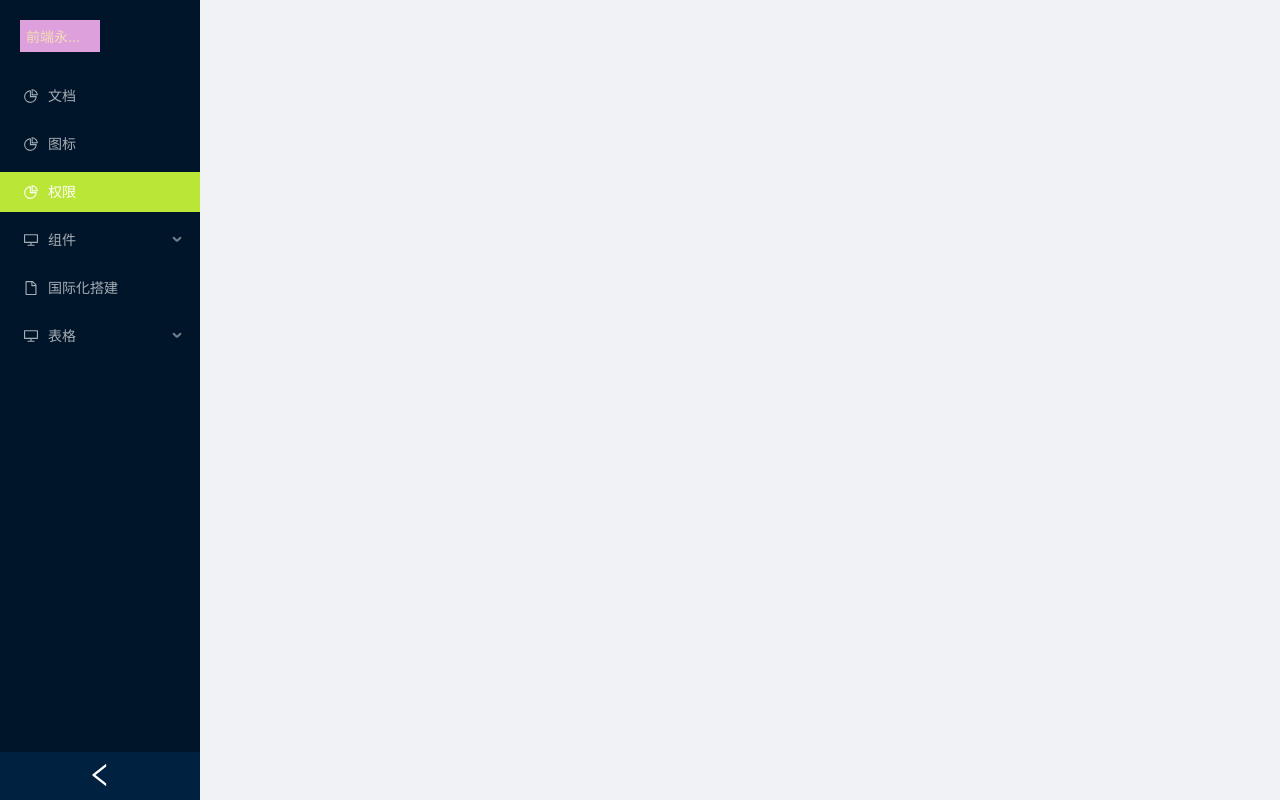
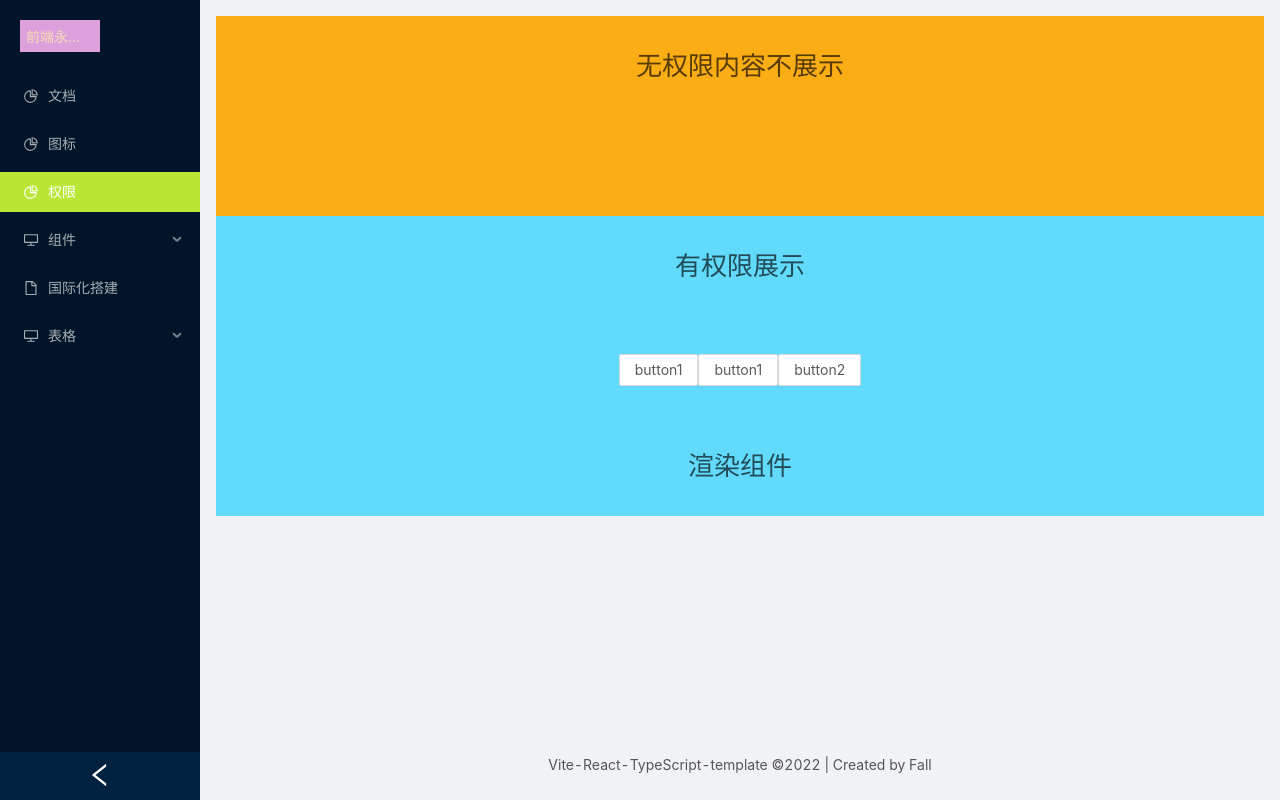
Before and after one commit to fall-zhang/vite-typescript-react-template, a React (Vite) app: page /auth in a window 1280 px wide. Built offline with nearby package versions, Linux system fonts and the light colour scheme; sample sign-in values are in the browser's storage.

Commit message:
修改菜单

```diff
--- a/src/layouts/index.tsx
+++ b/src/layouts/index.tsx
@@ -1,16 +1,20 @@
 import React from "react"
-import { Layout} from "antd"
+import Menu from './menus'
+import { Layout } from "antd"
 
-const MainPage:React.FC = ({children})=>{
-  return <>
-     <Layout className="site-layout">
-        <Layout.Header className="site-layout-background" style={{ padding: 0 }} />
+const MainPage: React.FC = ({ children }) => {
+  return (<>
+    <Layout style={{ minHeight: "100vh", width: "100%" }}>
+      <Menu />
+      <Layout className="site-layout">
+        {/* <Layout.Header className="site-layout-background" style={{ padding: 0 }} /> */}
         <Layout.Content style={{ margin: "16px 16px" }}>{children}</Layout.Content>
         <Layout.Footer style={{ textAlign: "center" }}>
-          Vite-React-TypeScript-template ©2022 Created by Fall
+          Vite-React-TypeScript-template ©2022 <span>|</span> Created by Fall
         </Layout.Footer>
       </Layout>
-  </>
+    </Layout>
+  </>)
 }
 
 export default MainPage
--- a/src/layouts/menus/index.tsx
+++ b/src/layouts/menus/index.tsx
@@ -10,12 +10,11 @@ import {
 import { formatMessage } from "@/core/locales"
 
 const { Sider } = Layout
-const HomePage: React.FC = ({ children }) => {
+const HomePage: React.FC = () => {
   // 收缩侧边栏
   const message = formatMessage({ id: "frontEnd" })
   const [collapsed, setCollapsed] = useState<boolean>(false)
   return (
-    <Layout style={{ minHeight: "100vh", width: "100%" }}>
     <Sider
       collapsible
       collapsed={collapsed}
@@ -59,7 +58,6 @@ const HomePage: React.FC = ({ children }) => {
         </Menu.SubMenu>
       </Menu>
     </Sider>
-    </Layout>
   )
 }
 
--- a/src/router/index.tsx
+++ b/src/router/index.tsx
@@ -1,7 +1,7 @@
 import React from "react"
 import { BrowserRouter, Redirect, Route, Switch } from "react-router-dom"
 
-import HomePage from "@/layouts/menus"
+import HomePage from "@/layouts"
 
 import LoginPage from "@/pages/login"
 import DocPage from "@/pages/doc"
```
Lines whose indentation alone changed are shown as unchanged.
